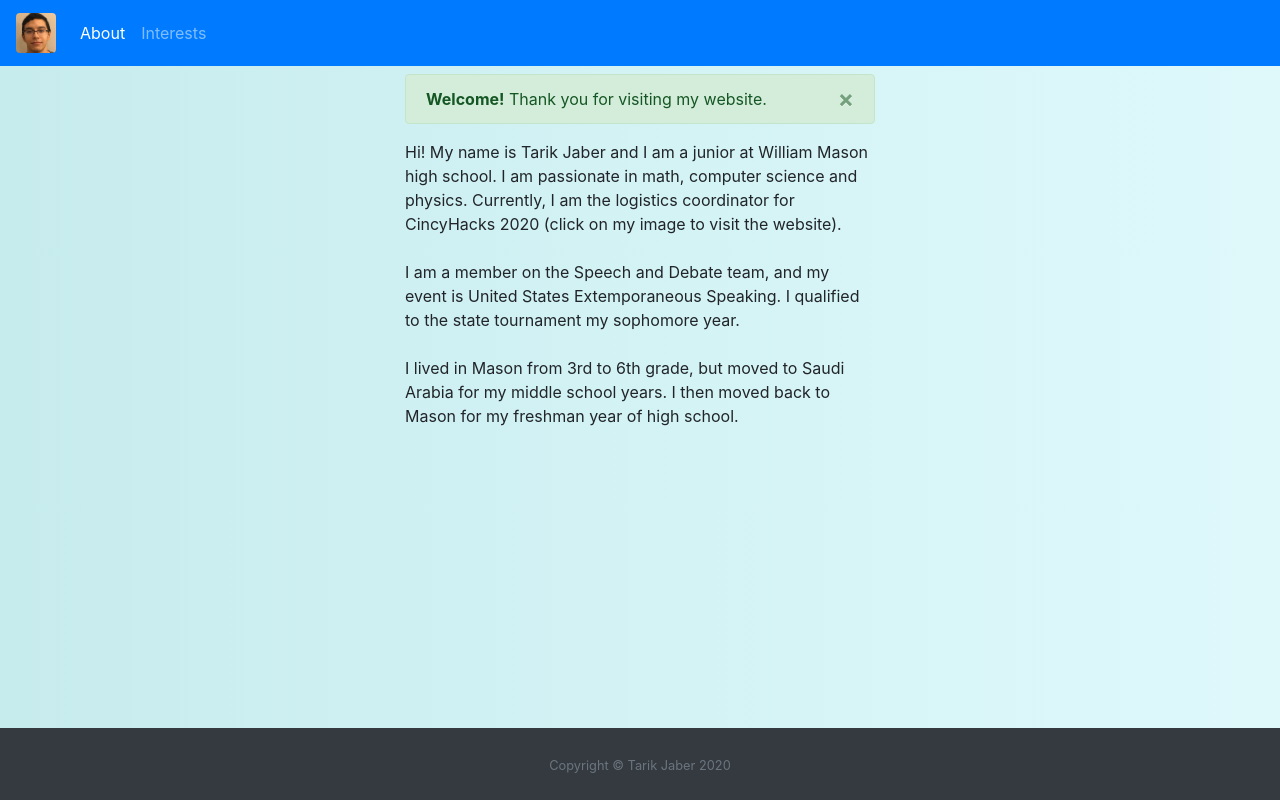
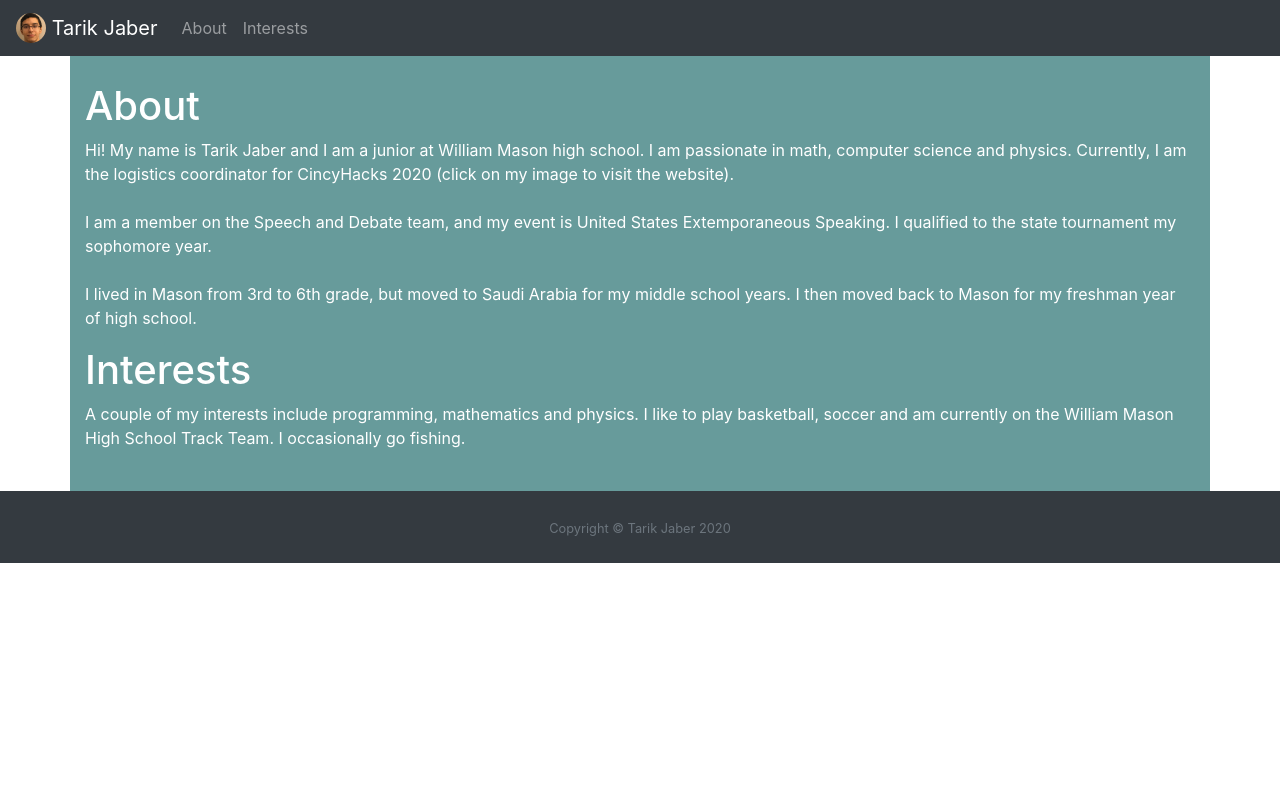
Before and after one commit to tarikjaber/tarikjaber.github.io, a plain HTML site: page index.html in a window 1280 px wide. Drawn offline with nearby package versions, Linux system fonts and the light colour scheme.

Commit message:
Redesigned entire site
Made it look way better

```diff
--- a/index.html
+++ b/index.html
@@ -24,9 +24,10 @@
 
 <body>
 
-    <nav class="navbar navbar-expand-sm bg-primary navbar-dark  sticky-top">
-        <a href="https://cincyhacks.com" target="_blank" class="navbar-brand">
-            <img src="tarik.jpeg" alt="Logo" style="width:40px;" class="rounded">
+    <nav class="navbar navbar-expand-sm bg-dark navbar-dark">
+        <a class="navbar-brand" href="#">
+            <img src="tarik.jpeg" width="30" height="30" class="d-inline-block align-top navbarimg" alt="tarik-img">
+            Tarik Jaber
         </a>
 
 
@@ -34,13 +35,13 @@
         <button class="navbar-toggler" type="button" data-toggle="collapse" data-target="#collapsibleNavbar">
             <span class="navbar-toggler-icon"></span>
         </button>
-        <div class="collapse navbar-collapse" id="collapsibleNavbar">
-            <ul class="navbar-nav">
-                <li class="nav-item active">
-                    <a class="nav-link" href="#">About</a>
+        <div class="collapse navbar-collapse mr-auto" id="collapsibleNavbar">
+            <ul class="navbar-nav mr-auto">
+                <li class="nav-item">
+                    <a class="nav-link" href="#about">About</a>
                 </li>
                 <li class="nav-item">
-                    <a class="nav-link" href="interests.html">Interests</a>
+                    <a class="nav-link" href="#interests">Interests</a>
                 </li>
 
                 <!--
@@ -57,12 +58,9 @@
     </nav>
 
 
-    <div class="container content" id="bodytext">
-        <div class="alert alert-success alert-dismissible fade show">
-            <button type="button" class="close" data-dismiss="alert">&times;</button>
-            <strong>Welcome!</strong> Thank you for visiting my website.
-        </div>
+    <div class="container content" id="about">
 
+        <h1>About</h1>
         <p>Hi! My name is Tarik Jaber and I am a junior at William Mason high school. I am passionate in math, computer science and physics. Currently, I am the logistics coordinator for CincyHacks 2020 (click on my image to visit the website).
             <br>
             <br>
@@ -71,6 +69,11 @@
             <br>
             I lived in Mason from 3rd to 6th grade, but moved to Saudi Arabia for my middle school years. I then moved back to Mason for my freshman year of high school.
         </p>
+        <div id="interests">
+            <h1>Interests</h1>
+            <p>A couple of my interests include programming, mathematics and physics. I like to play basketball, soccer and am currently on the William Mason High School Track Team. I occasionally go fishing.</p>
+        </div>
+
     </div>
 
     <footer class="footer py-4 bg-dark text-white-50">
--- a/sticky-footer.css
+++ /dev/null
@@ -1,19 +0,0 @@
-html,
-body {
-  height: 100%;
-}
-
-#page-content {
-  flex: 1 0 auto;
-}
-
-#sticky-footer {
-  flex-shrink: none;
-}
-
-/* Other Classes for Page Styling */
-
-body {
-  background: #007bff;
-  background: linear-gradient(to right, #0062E6, #33AEFF);
-}
--- a/style.css
+++ b/style.css
@@ -1,41 +1,46 @@
-.content {
-    margin-top: 8px;
-}
-
-
-.container {}
-
-#container content {
-    height: 100%;
-}
 
 body {
-    background: #007bff;
-    background: linear-gradient(to right, #c7ecee, #dff9fb);
-    color: black;
-
-    min-height: 100vh;
-
     display: flex;
     flex-direction: column;
+    background-color: #aacfcf;
 }
 
 p {
 
-    align-items: left;
+
+}
+
+.navbarimg {
+    border-radius: 50%;
 }
 
 
+#bodytext {
+    padding: 5% 20%;
+}
 
-.navbar-dark {
-    background-image: none;
-    background-color: crimson;
+.navbar {
+     padding: 2% 10%;
+}
+
+.content {
+    padding: 2% 10%;
+    background-color: #679b9b;
+    color:white;
 }
 
 .footer {
-    margin-top: auto;
+    padding: 5%;
+    background-color: #fde2e2;
+    color: black;
+    text-align: center;
 }
 
-#bodytext {
-    max-width: 500px;
+.icon {
+    padding: 4% 2%;
+    font-size: 1.5rem;
 }
+
+.icon:hover {
+    color: black;
+}
```
Also changed, not shown: interests.html (deleted, +0 -70 lines), sticky-footer.html (deleted).
